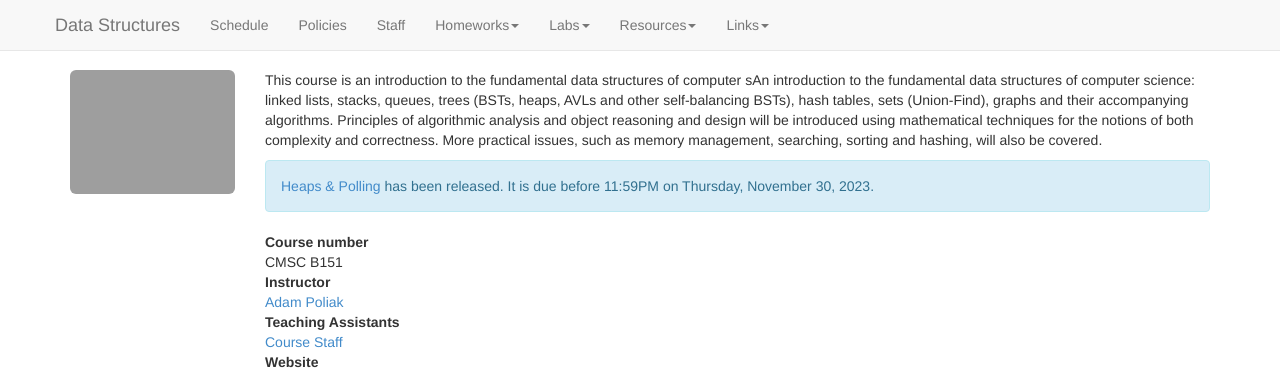
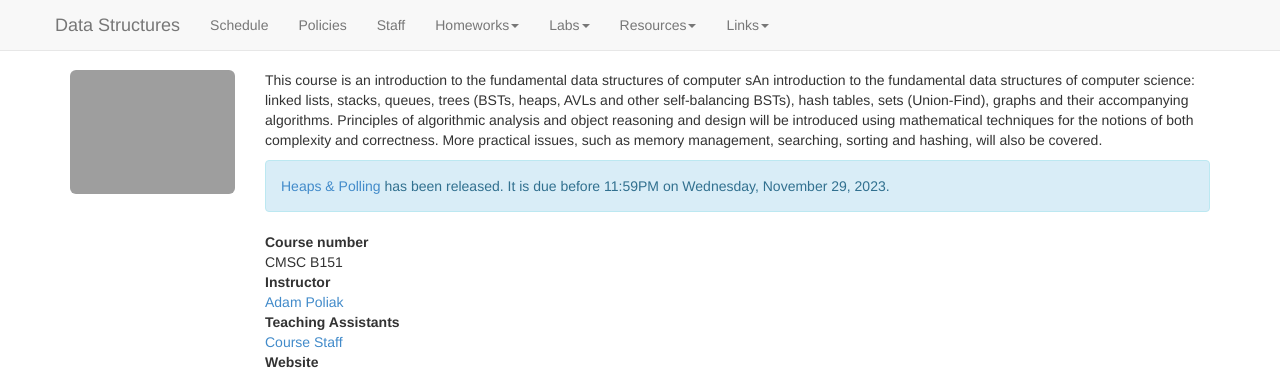
Before and after one commit to kalte0/BMC-CS-151.github.io, a Jekyll site: the page built from index.md, in a window 1280 px wide and 1063 px high. Shown: the top 370 px of the window. Built offline with Jekyll 4.4.1, drawn with Linux system fonts in a browser that asks for light colours; nearby versions of some CDN libraries.

Commit message:
hw06 deadline

```diff
--- a/_data/schedule.yaml
+++ b/_data/schedule.yaml
@@ -228,7 +228,7 @@
           title: "Chapter 10 - Maps, Hash Tables, and Skip Lists"
       assignments:
         -
-          deadline: 2023-11-31
+          deadline: 2023-11-29
           title: "HW06 - Heaps"
           url: "hws/HW06.html"
     -
--- a/hws/HW06.md
+++ b/hws/HW06.md
@@ -5,7 +5,7 @@ type: Homework
 number: 06
 active_tab: homework
 release_date: 2023-11-16
-due_date: 2023-11-31 23:59:00EDT
+due_date: 2023-11-29 23:59:00EDT
 
 ---
 
```
